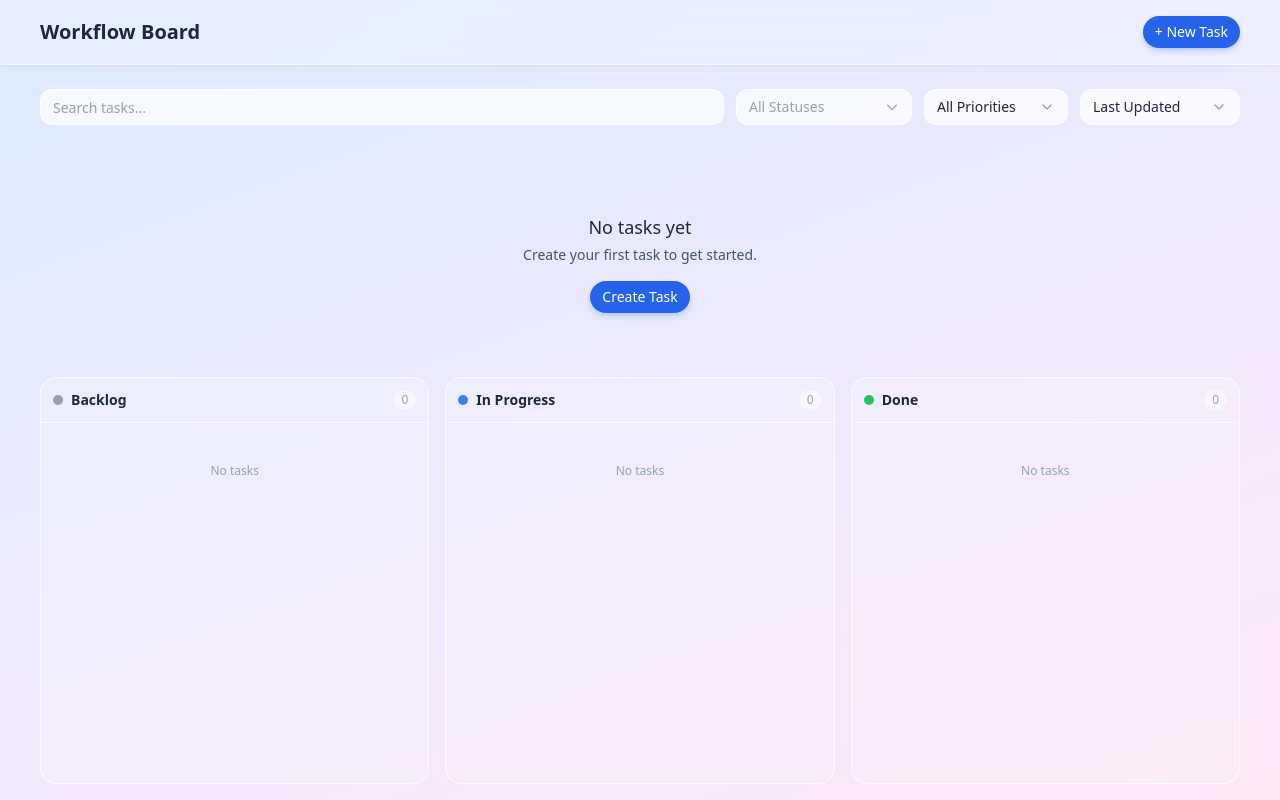
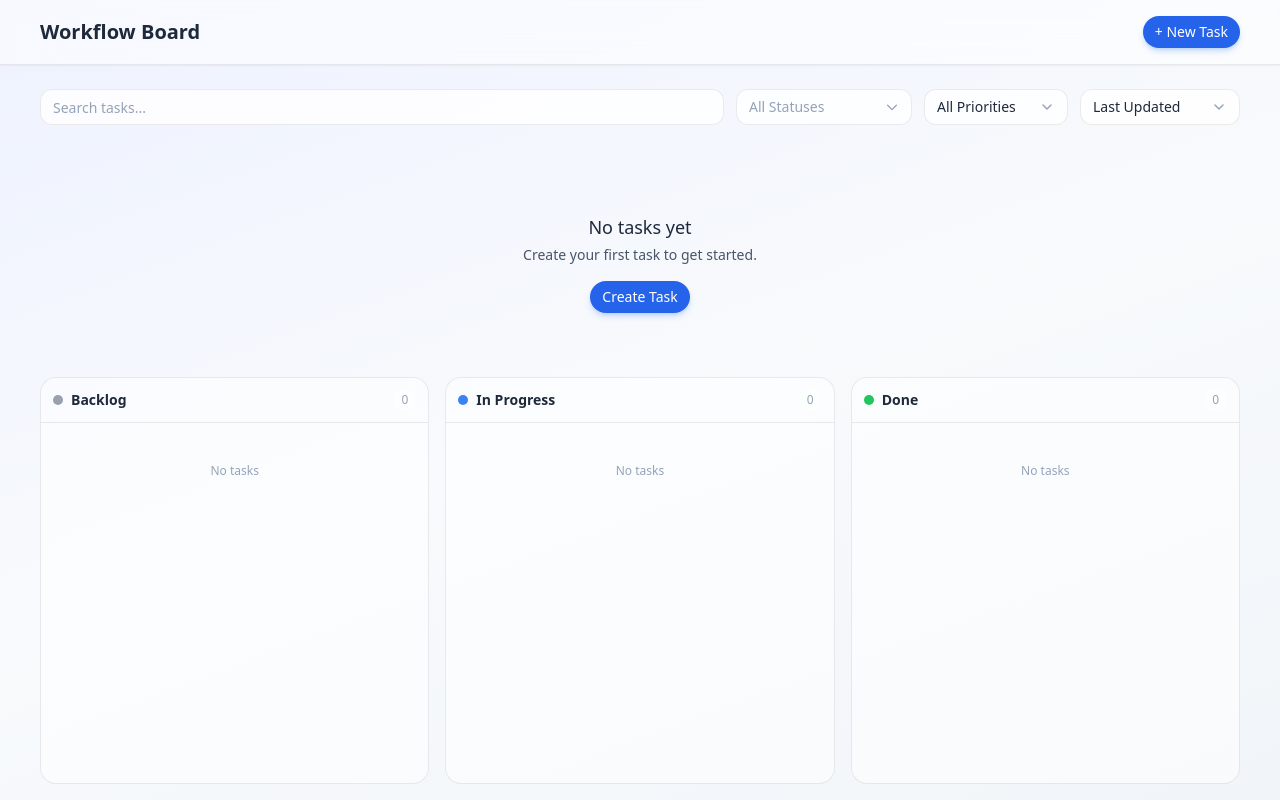
Before and after one commit to swalihkolakkadan/workflow-board, a React (Vite) app: page / in a window 1280 px wide. Built offline with nearby package versions, Linux system fonts and the light colour scheme.

Commit message:
chore: Light mode tone upgrade

```diff
--- a/src/index.css
+++ b/src/index.css
@@ -9,7 +9,7 @@ html::before {
   position: fixed;
   inset: 0;
   z-index: -1;
-  background: linear-gradient(160deg, #dbeafe 0%, #ede9fe 50%, #fce7f3 100%);
+  background: linear-gradient(160deg, #eef2ff 0%, #f8fafc 50%, #f1f5f9 100%);
 }
 
 @media (prefers-color-scheme: dark) {
@@ -19,11 +19,11 @@ html::before {
 }
 
 :root {
-  --surface: rgba(255, 255, 255, 0.72);
-  --surface-raised: rgba(255, 255, 255, 0.45);
-  --surface-glass: rgba(255, 255, 255, 0.22);
-  --border: rgba(255, 255, 255, 0.65);
-  --border-subtle: rgba(255, 255, 255, 0.4);
+  --surface: rgba(255, 255, 255, 0.82);
+  --surface-raised: rgba(255, 255, 255, 0.55);
+  --surface-glass: rgba(255, 255, 255, 0.50);
+  --border: rgba(0, 0, 0, 0.08);
+  --border-subtle: rgba(0, 0, 0, 0.05);
   --text-primary: #1e293b;
   --text-secondary: #475569;
   --text-muted: #94a3b8;
```
